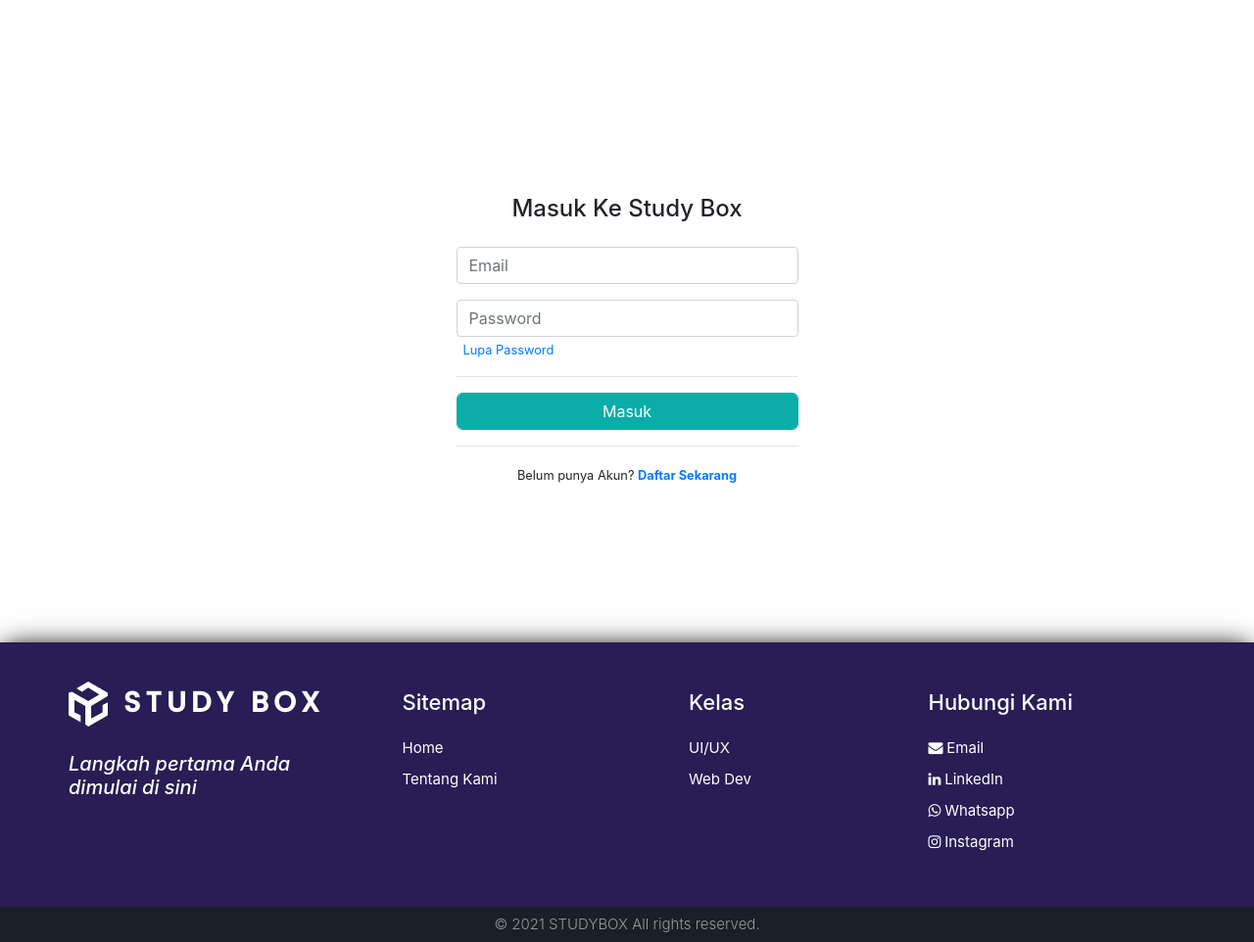
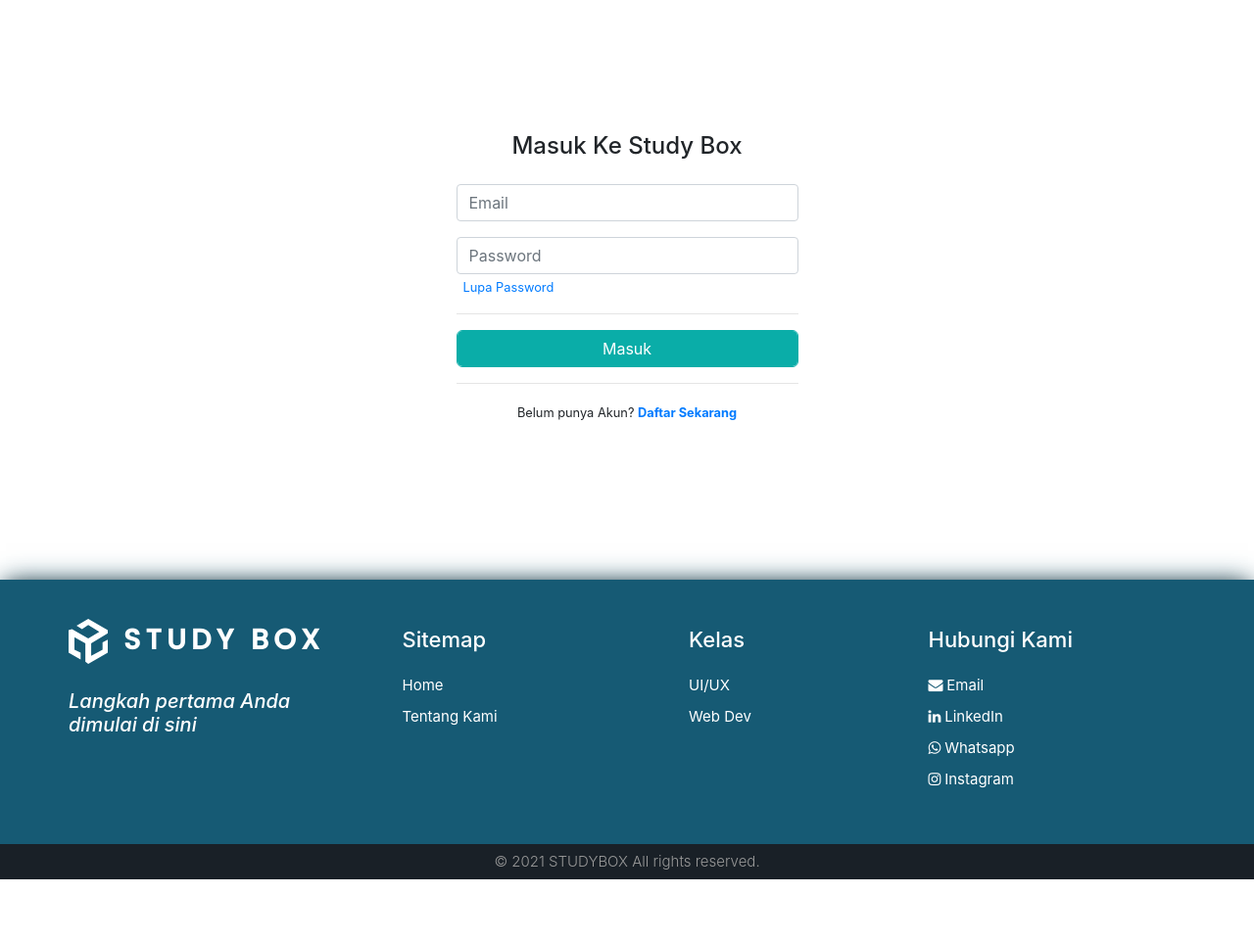
Before and after one commit to lonelykatana/studybox.id, a PHP site: page /masuk.php in a window 1280 px wide. Shown: the part 51-1013 px from the top of the page at 98% size. After the commit the page ends 949 px from the top, so only its background shows below. Run offline with PHP 8.4, Linux system fonts and the light colour scheme; data comes from the database, SQL or seed files in the repository; some libraries are stand-ins or nearby versions.

Commit message:
Ganti warna footer

```diff
--- a/daftar.php
+++ b/daftar.php
@@ -144,7 +144,7 @@ if(isset($_POST['adduser']))
 
     <!-- form daftar-->
 
-    <div class="container" style="margin-top: 8%;">
+    <div class="container" style="margin-top: 0px;">
 
         <div class="card o-hidden border-0 shadow-lg col-lg-6 my-5 mx-auto" s>
           <div class="card-body p-0">
--- a/footer.css
+++ b/footer.css
@@ -63,8 +63,8 @@ a {
  margin-bottom:40px
 }
 .footer--light {
- background:#281D54;
- box-shadow: rgb(51, 51, 51) 0px 0px 29px -6px;
+ background:#165A74;
+ box-shadow: #165A74 0px 0px 29px -6px;
 }
 .footer-big .footer-menu ul li a,.footer-big p,.footer-big ul li {
  color:white;
@@ -80,7 +80,7 @@ a {
  transition:.3s
 }
 .footer-menu ul li a:hover {
- color:#0aada8
+ color:black;
 }
 .footer-menu--1 {
  width:100%
--- a/masuk.php
+++ b/masuk.php
@@ -151,7 +151,7 @@ include 'dbconnect.php';
 
     <!-- form masuk-->
 
-    <div class="container" style="margin-top: 5%;">
+    <div class="container" style="margin-top: 0;">
 
         <!-- Outer Row -->
         <div class="row justify-content-center">
--- a/style.css
+++ b/style.css
@@ -333,6 +333,13 @@ p.product-description{
   font-size: 16px;
   margin: 4% 2px 0px ;
   cursor: pointer;
+  transition: color .15s ease-in-out,background-color .15s ease-in-out,border-color .15s ease-in-out,box-shadow .15s ease-in-out;
+}
+
+a.btn_product:hover, a.btn_product:focus,
+button.btn_product:hover,
+button.btn_product:focus {
+  background-color: #0d8d89  !important;
 }
 footer{
   background-color: white;
@@ -343,7 +350,8 @@ footer{
 }
 .btn-success {
   background-color: #0aada8 !important;
-  border-color: #0aada8 !important
+  border-color: #0aada8 !important;
+
 }
 
 a.btn-success:hover, a.btn-success:focus,
```
